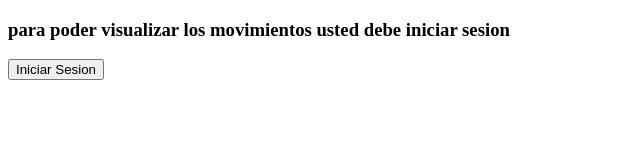
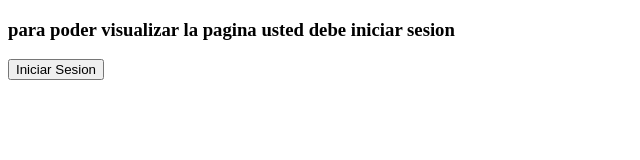
Before and after one commit to EliasAcostaa/coin-bank, a Vue app: page /Home in a window 1280 px wide. Shown: the top 160 px of the page, without its empty margins (0-640 px from the left). Built offline with nearby package versions, Linux system fonts and the light colour scheme.

Commit message:
cambio mensaje

```diff
--- a/src/views/HomeView.vue
+++ b/src/views/HomeView.vue
@@ -5,7 +5,7 @@
         <h3>{{ store.isLogged }}</h3>
     </div>
     <div v-else>
-        <h3>para poder visualizar los movimientos usted debe iniciar sesion</h3>
+        <h3>para poder visualizar la pagina usted debe iniciar sesion</h3>
         <button @click="Login()">Iniciar Sesion</button>
     </div>
 
```
